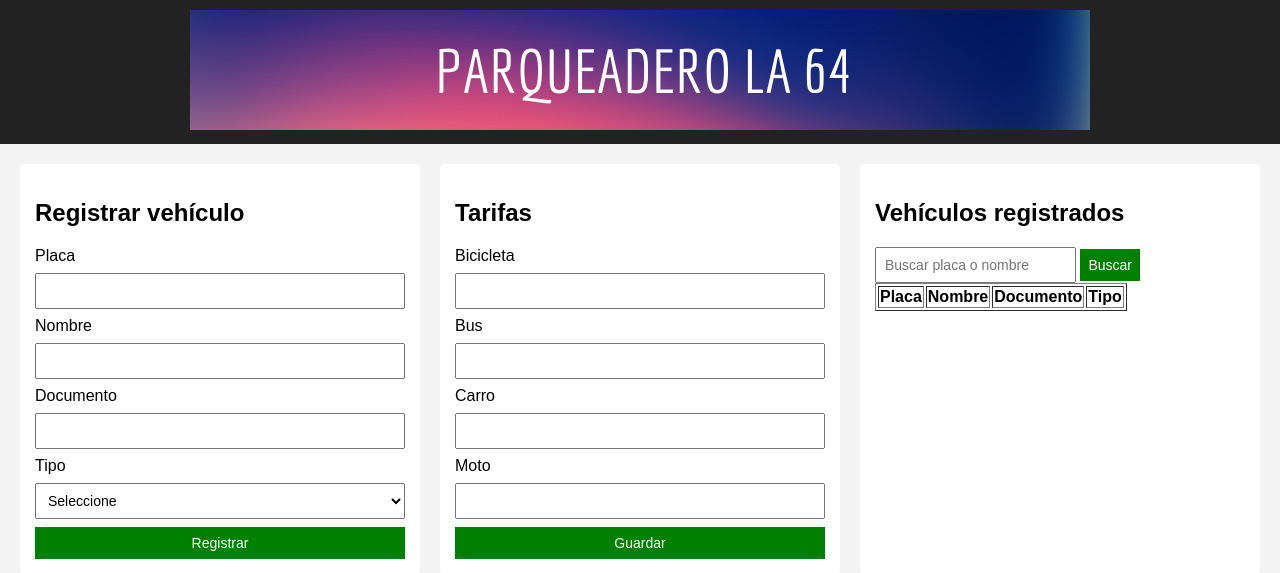
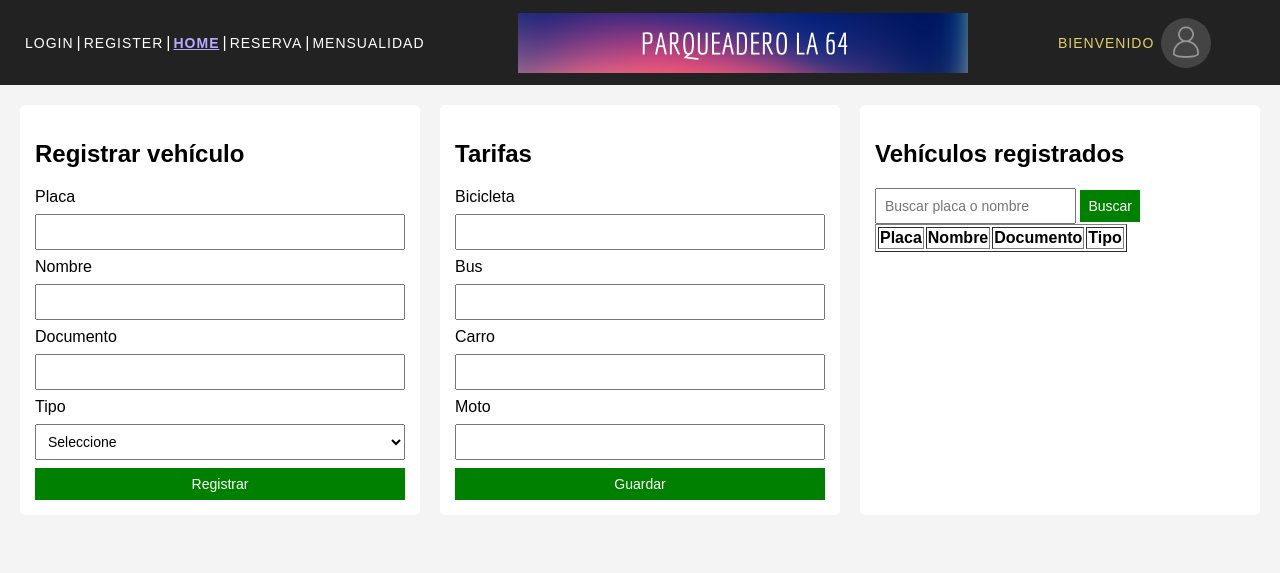
Before and after one commit to MikkelSvein/ElparqueaderoLa64, a PHP site: page /html/vistaprincipal.html in a window 1280 px wide. Shown: the top 573 px of the page. Run offline with PHP 8.4, Linux system fonts and the light colour scheme; data comes from the database, SQL or seed files in the repository; data that the repository does not hold is empty.

Commit message:
login e imagen

```diff
--- a/css/vistaprincipal.css
+++ b/css/vistaprincipal.css
@@ -46,3 +46,58 @@ button {
 button:hover {
     background-color: darkgreen;
 }
+.navbar {
+  display: flex;
+  align-items: center;
+  justify-content: space-between;
+  background: #222;
+  padding: 0 12px;
+  min-height: 65px;
+}
+
+.nav-left,
+.nav-right {
+  display: flex;
+  align-items: center;
+  min-width: 200px;
+}
+
+.nav-left a {
+  color: #fff;
+  text-decoration: none;
+  margin: 0 3px;
+  font-size: 14px;
+  font-family: 'Oswald', Arial, sans-serif;
+  letter-spacing: 1px;
+  transition: color 0.2s;
+}
+.nav-left a.active, .nav-left a:hover {
+  color: #b6aaff;
+  font-weight: bold;
+  text-decoration: underline;
+}
+
+.nav-center {
+  flex: 1;
+  display: flex;
+  justify-content: center;
+}
+.banner-img {
+  max-height: 60px;
+}
+
+/* Usuario a la derecha */
+.nav-right .welcome {
+  color: #e1ce69;
+  margin-right: 7px;
+  font-size: 14px;
+  font-family: 'Oswald', Arial, sans-serif;
+  letter-spacing: 1px;
+}
+.user-icon {
+  width: 42px;
+  height: 42px;
+  border-radius: 50%;
+  background: #444;
+  padding: 4px;
+}
--- a/html/vistaprincipal.html
+++ b/html/vistaprincipal.html
@@ -7,10 +7,25 @@
     <link rel="stylesheet" href="../css/vistaprincipal.css">
 </head>
 <body>
-    <header>
-        <a href="../html/vistaprincipal.html"><img src="../recursos/banner.png"
-            alt="Banner parqueadero la 64"></a>
-    </header>
+   <header>
+  <nav class="navbar">
+    <div class="nav-left">
+      <a href="./vistaLogin.vue">LOGIN</a> |
+      <a href="#">REGISTER</a> |
+      <a href="./vistaprincipal.html" class="active">HOME</a> |
+      <a href="#">RESERVA</a> |
+      <a href="#">MENSUALIDAD</a>
+    </div>
+    <div class="nav-center">
+      <img src="../recursos/banner.png" alt="Banner parqueadero la 64" class="banner-img">
+    </div>
+    <div class="nav-right">
+      <span class="welcome">BIENVENIDO</span>
+      <img src="../recursos/user-icon.png" alt="Usuario" class="user-icon">
+    </div>
+  </nav>
+</header>
+
 
     <main>
         <section class="registro">
```
Also changed, not shown: html/vistaLogin.vue (added, +47 -0 lines), recursos/user-icon.png (added).
